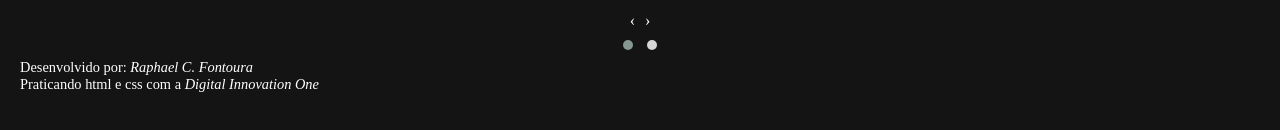
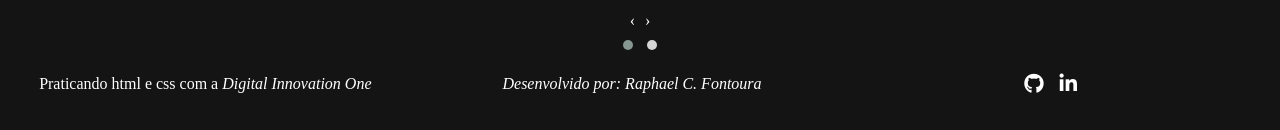
Before and after one commit to raphaelfontoura/netflix-clone-html5, a plain HTML site: page index.html in a window 1280 px wide. Shown: the part 876-1006 px from the top of the page. Before the commit the page ends 969 px from the top, so only its background shows below. Drawn offline with Linux system fonts and the light colour scheme.

Commit message:
add Footer

```diff
--- a/index.html
+++ b/index.html
@@ -86,11 +86,18 @@
         </div>
     </section>
     <footer>
-        <div class="container">
-            <div class="copyright">
-                <p>Desenvolvido por: <a href="mailto:raphael.fontoura@gmail.com"> Raphael C. Fontoura </a></p>
-                <p>Praticando html e css com a <a href="https://web.digitalinnovation.one/"> Digital Innovation One </a></p>
-            </div>
+        <div>
+            Praticando html e css com a <a href="https://web.digitalinnovation.one/"> Digital Innovation One
+        </div>
+        <div>
+            Desenvolvido por:
+            <a href="mailto:raphael.fontoura@gmail.com"> Raphael C. Fontoura </a>
+        </div>
+        <div>
+            <ul>
+                <li> <a href="http://github.com/raphaelfontoura" target="_blank"> <i class="fa fa-github fa-lg"></i></a></li>
+                <li> <a href="https://www.linkedin.com/in/raphaelfontoura/" target="_blank"> <i class="fa fa-linkedin fa-lg"></i> </a></li>
+            </ul>
         </div>
     </footer>
 </body>
--- a/style/main.css
+++ b/style/main.css
@@ -1,23 +1,24 @@
 /* variaveis */
 :root {
-    --primary-color:#E50914;
-    --secondary-color:#141414;
-    --menu-color: #aaa;
-    --menu-hover: #fff;
+    --primary-color  : #E50914;
+    --secondary-color: #141414;
+    --menu-color     : #aaa;
+    --menu-hover     : #fff;
 }
 
 /* Reset CSS */
 * {
-    margin: 0;
-    padding: 0;
-    box-sizing: border-box;
+    margin         : 0;
+    padding        : 0;
+    box-sizing     : border-box;
     text-decoration: none;
+    list-style     : none;
 }
 
 body {
-    background: var(--secondary-color);
+    background : var(--secondary-color);
     font-family: 'Times New Roman', Times, serif;
-    color: white;
+    color      : white;
 }
 
 .container {
@@ -25,23 +26,23 @@ body {
 }
 
 header .container {
-    display: flex;
-    flex-direction: row;
-    align-items: center;
+    display        : flex;
+    flex-direction : row;
+    align-items    : center;
     justify-content: space-between;
 }
 
 header .logo {
-    color: var(--primary-color);
+    color      : var(--primary-color);
     font-family: 'Arial Black', Arial, Helvetica, sans-serif;
-    font-size: 40px;
+    font-size  : 40px;
     margin-left: 5px;
 }
 
 header nav a {
     text-decoration: none;
-    color: var(--menu-color);
-    margin-right: 10px;
+    color          : var(--menu-color);
+    margin-right   : 10px;
 }
 
 header nav a:hover {
@@ -50,16 +51,16 @@ header nav a:hover {
 
 /* filme ou série principal */
 .filme-principal {
-    font-size: 16px;
-    background: linear-gradient(rgba(0,0,0,.80),rgba(0,0,0,.32)80%), url('/img/mr-robot-lg.jpg');
+    font-size      : 16px;
+    background     : linear-gradient(rgba(0, 0, 0, .80), rgba(0, 0, 0, .32)80%), url('/img/mr-robot-lg.jpg');
     background-size: auto;
-    height: auto;
+    height         : auto;
     background-size: cover;
 
-    display: flex;
-    flex-direction: column;
+    display        : flex;
+    flex-direction : column;
     justify-content: end;
-    align-items: flex-start;
+    align-items    : flex-start;
 }
 
 .filme-principal .container {
@@ -67,35 +68,35 @@ header nav a:hover {
 }
 
 .filme-principal .descricao {
-    margin-top: 12px;
+    margin-top   : 12px;
     margin-bottom: 40px;
-    text-align: justify;
+    text-align   : justify;
 }
 
 .filme-principal .titulo {
-    margin-top: 16%;
-    font-size: 32px;
+    margin-top : 16%;
+    font-size  : 32px;
     font-family: 'Trebuchet MS', Arial, sans-serif;
 }
 
 .button {
-    background-color: rgba(0,0,0,.56);
-    border: none;
-    color: white;
+    background-color: rgba(0, 0, 0, .56);
+    border          : none;
+    color           : white;
 
-    padding: 16px 32px;
-    margin-right: 16px;
+    padding      : 16px 32px;
+    margin-right : 16px;
     margin-bottom: 8px;
-    font-size: 12px;
+    font-size    : 12px;
 
-    cursor: pointer;
+    cursor    : pointer;
     transition: .3s ease all;
 
 }
 
 .button:hover {
     background-color: white;
-    color: var(--secondary-color);
+    color           : var(--secondary-color);
 }
 
 .button i {
@@ -103,8 +104,8 @@ header nav a:hover {
 }
 
 .box-filme {
-    height: 100%;
-    width: 100%;
+    height : 100%;
+    width  : 100%;
     display: block;
 }
 
@@ -113,13 +114,34 @@ header nav a:hover {
 }
 
 footer {
-    display: flex;
-    font-size: 0.9em;
+    display        : flex;
+    flex-direction : row;
+    align-items    : center;
+    justify-content: space-around;
+    /* font-size      : 0.9em; */
+    margin-bottom  : 8px;
+}
+
+footer div {
+    /* margin-top: 16px; */
+    width: 100%;
+    margin: 16px 16px 32px 0;
+    text-align: center;
 }
 
 footer a {
     font-style: italic;
-    color: var(--menu-hover);
+    color     : var(--menu-hover);
+}
+
+footer ul {
+    display: flex;
+    flex-direction: row;
+    justify-content: center;
+}
+
+footer ul li {
+    padding-right: 16px;
 }
 
 iframe {
--- a/style/responsive.css
+++ b/style/responsive.css
@@ -12,6 +12,18 @@
         margin-top: 5px;
         width: 300px;
     }
+
+    footer {
+        flex-direction: column;
+    }
+    footer div {
+        text-align: center;
+        margin-bottom: 16px;
+    }
+
+    footer ul {
+        justify-content: center;
+    }
 }
 
 @media screen and (min-width: 1000px) {
```
